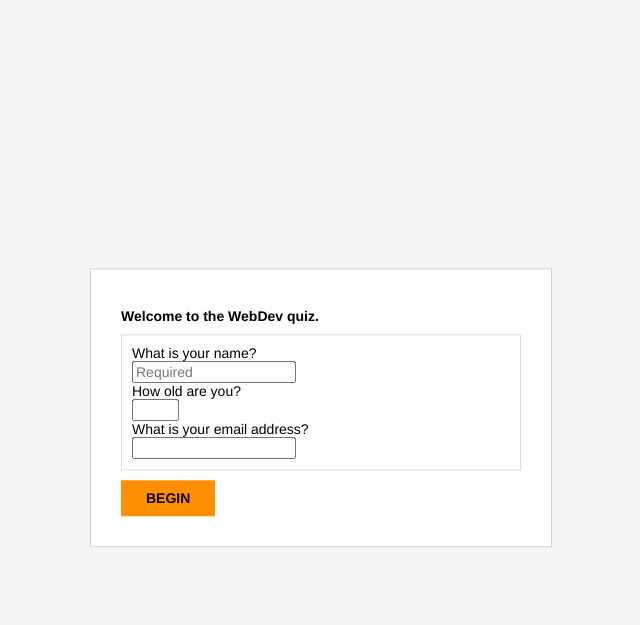
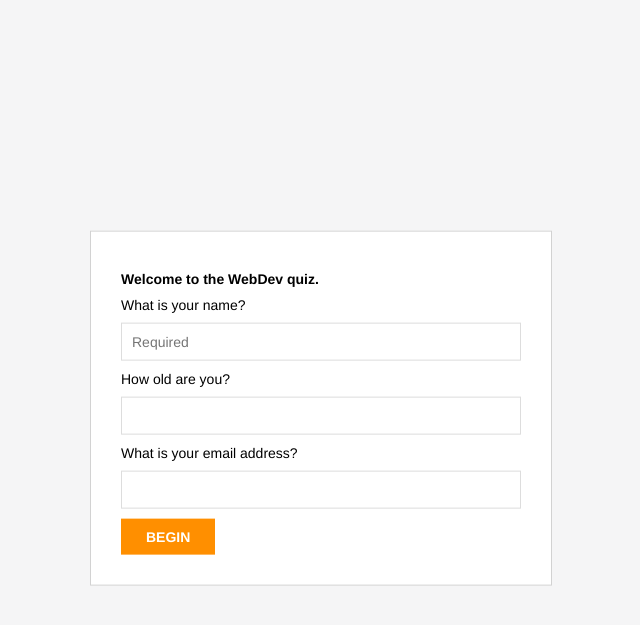
Before and after one commit to KureAtYungkurrinthi/www, a PHP site: page /welcome.html in a window 1280 px wide. Shown: the top 625 px of the page, without its empty margins (327-967 px from the left). Run offline with PHP 8.4, Linux system fonts and the light colour scheme.

Commit message:
P2C1 css fix

```diff
--- a/prac-2/checkpoint-1/styles/style.css
+++ b/prac-2/checkpoint-1/styles/style.css
@@ -18,7 +18,7 @@ body {
     transform: translate(-50%, -50%);
 }
 
-form>div {
+form div input {
     border: 1px solid #dddddd;
     padding: 10px;
     margin: 10px auto;
@@ -29,6 +29,7 @@ form>div {
 input[type="submit"] {
     border: none;
     background-color: #ff8f00;
+    color: white;
     font-weight: bold;
     text-transform: uppercase;
     padding: 10px 25px;
--- a/prac-2/checkpoint-1/welcome.html
+++ b/prac-2/checkpoint-1/welcome.html
@@ -10,13 +10,13 @@
 </head>
 
 <body>
-    <h1><b>Welcome to the WebDev quiz.</b></h1>
+    <h1>Welcome to the WebDev quiz.</h1>
     <form>
         <div>
             <label>What is your name?</label> <br>
             <input type="text" name="name" minlength="2" placeholder="Required" /> <br>
             <label>How old are you?</label> <br>
-            <input type="number" name="age" min="10" max="100" /> </br>
+            <input type="number" name="age" min="10" max="100" /> <br>
             <label>What is your email address?</label> <br>
             <input type="email" name="email" /> <br>
         </div>
```
